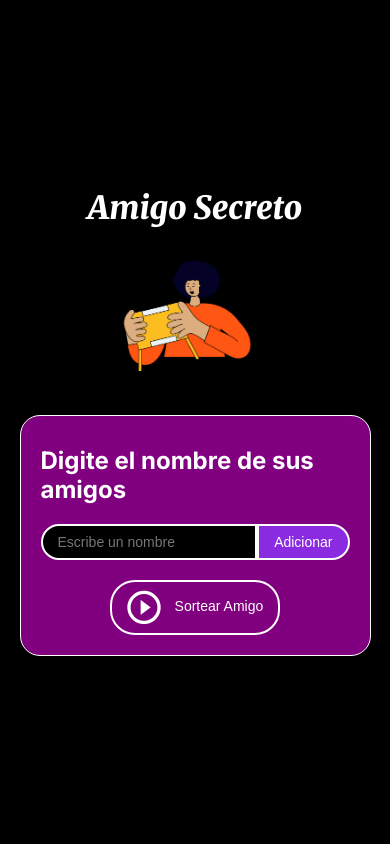
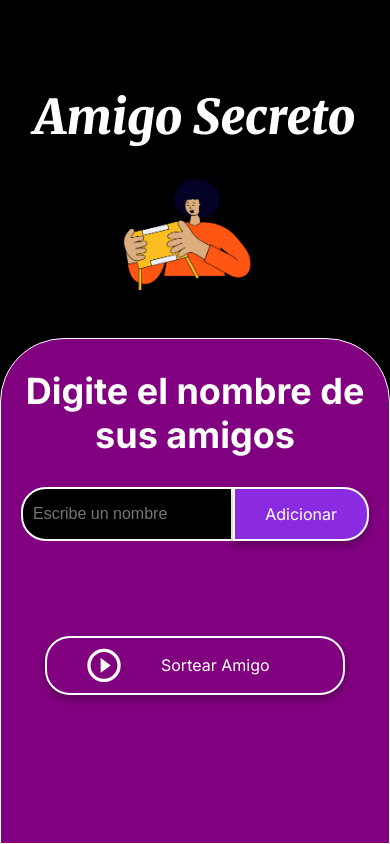
Before and after one commit to ValeryMora/amigosecretovale, a plain HTML site: page index.html in a window 390 px wide. Drawn offline with Linux system fonts and the light colour scheme.

Commit message:
Update style.css

```diff
--- a/style.css
+++ b/style.css
@@ -22,20 +22,23 @@ body {
   justify-content: center;
   align-items: center;
   color: var(--color-text);
-  font-family: "Inter", sans-serif;
 }
 
 .main-content {
   display: flex;
   flex-direction: column;
-  width: 90%;
-  max-width: 800px;
+  height: 100%;
+  width: 100%;
 }
 
 /* Banner */
 .header-banner {
-  text-align: center;
-  padding: 20px 0;
+  flex: 40%;
+  display: flex;
+  flex-direction: column;
+  justify-content: center;
+  align-items: center;
+  padding: 40px 0 0;
 }
 
 .header-banner img {
@@ -45,16 +48,20 @@ body {
 
 /* Sección de entrada */
 .input-section {
+  flex: 60%;
   background-color: var(--color-secondary);
   border: 1px solid var(--color-white);
-  border-radius: 20px;
+  border-radius: 64px 64px 0 0;
+  display: flex;
+  flex-direction: column;
+  align-items: center;
   padding: 20px;
-  margin: 20px 0;
+  width: 100%;
 }
 
 /* Títulos */
 .main-title {
-  font-size: 2.5rem;
+  font-size: 48px;
   font-family: "Merriweather", serif;
   font-weight: 900;
   font-style: italic;
@@ -62,97 +69,64 @@ body {
 }
 
 .section-title {
-  font-size: 1.75rem;
+  font-family: "Inter", sans-serif;
+  font-size: 36px;
   font-weight: 700;
   color: var(--color-white);
   margin: 10px 0;
+  text-align: center;
 }
 
 /* Contenedores de entrada y botón */
 .input-wrapper {
   display: flex;
   justify-content: center;
+  width: 100%;
+  max-width: 600px;
   margin-top: 20px;
 }
 
 .input-name {
-  flex: 1;
+  width: 100%;
   padding: 10px;
   border: 2px solid var(--color-white);
   border-radius: 25px 0 0 25px;
-  font-size: 1rem;
+  font-size: 16px;
   background-color: var(--color-primary);
   color: var(--color-text);
 }
 
+.button-container {
+  width: 300px;
+  margin-top: 20px;
+  display: flex;
+  justify-content: center;
+}
+
+/* Estilos de botón */
+button {
+  padding: 15px 30px;
+  font-family: "Inter", sans-serif;
+  font-size: 16px;
+  border: 2px solid var(--color-white);
+  border-radius: 25px;
+  box-shadow: 0 4px 8px rgba(0, 0, 0, 0.3);
+  cursor: pointer;
+  color: var(--color-white);
+  background-color: transparent;
+  transition: background-color 0.3s ease;
+}
+
 .button-add {
-  padding: 10px 20px;
-  border: 2px solid var(--color-white);
+  background-color: var(--color-tertiary);
   border-radius: 0 25px 25px 0;
-  background-color: var(--color-tertiary);
-  color: var(--color-white);
-  cursor: pointer;
-  transition: background-color 0.3s ease;
 }
 
 .button-add:hover {
   background-color: var(--color-button-hover);
 }
 
-.button-container {
-  display: flex;
-  justify-content: center;
-  gap: 10px;
-  margin-top: 20px;
-}
-
-/* Botón de sortear y resetear */
-.button-draw, .button-reset {
-  padding: 10px 20px;
-  border: 2px solid var(--color-white);
-  border-radius: 25px;
-  background-color: var(--color-button);
-  color: var(--color-white);
-  cursor: pointer;
-  transition: background-color 0.3s ease;
-}
-
-.button-draw:hover, .button-reset:hover {
-  background-color: var(--color-button-hover);
-}
-
-.button-draw img {
-  margin-right: 10px;
-  vertical-align: middle;
-}
-
-/* Listas */
-.name-list {
-  list-style: none;
-  margin: 20px 0;
-  padding: 0;
-}
-
-.name-list li {
-  display: flex;
-  justify-content: space-between;
-  align-items: center;
-  padding: 8px 12px;
-  background-color: var(--color-primary);
-  margin-bottom: 5px;
-  border-radius: 5px;
-  animation: fadeIn 0.5s ease;
-}
-
-.result-list {
-  margin-top: 15px;
-  font-size: 1.25rem;
-  font-weight: bold;
-  text-align: center;
-  animation: fadeIn 0.5s ease;
-}
-
-/* Botón para eliminar */
+/* Estilo para el botón eliminar */
 .btn-eliminar {
   margin-left: 10px;
   padding: 5px 10px;
@@ -161,7 +135,7 @@ body {
   background-color: #ff0000;
   color: #ffffff;
   cursor: pointer;
-  font-size: 0.875rem;
+  font-size: 14px;
   transition: background-color 0.3s ease;
 }
 
@@ -169,22 +143,40 @@ body {
   background-color: #cc0000;
 }
 
-/* Animaciones */
-@keyframes fadeIn {
-  from { opacity: 0; }
-  to { opacity: 1; }
+/* Listas */
+ul {
+  list-style-type: none;
+  color: var(--color-white);
+  font-family: "Inter", sans-serif;
+  font-size: 18px;
+  margin: 20px 0;
+  width: 100%;
+  max-width: 600px;
 }
 
-/* Media Queries para Responsividad */
-@media (max-width: 600px) {
-  .main-title {
-    font-size: 2rem;
-  }
-  .section-title {
-    font-size: 1.5rem;
-  }
-  .input-name, .button-add, .button-draw, .button-reset {
-    font-size: 0.875rem;
-    padding: 8px 15px;
-  }
+.result-list {
+  margin-top: 15px;
+  color: #FFD700;
+  font-size: 22px;
+  font-weight: bold;
+  text-align: center;
 }
+
+/* Botón de sortear título */
+.button-draw {
+  display: flex;
+  align-items: center;
+  width: 100%;
+  padding: 10px 40px;
+  color: var(--color-white);
+  background-color: var(--color-button);
+  font-size: 16px;
+}
+
+.button-draw img {
+  margin-right: 40px;
+}
+
+.button-draw:hover {
+  background-color: var(--color-button-hover);
+}
```
